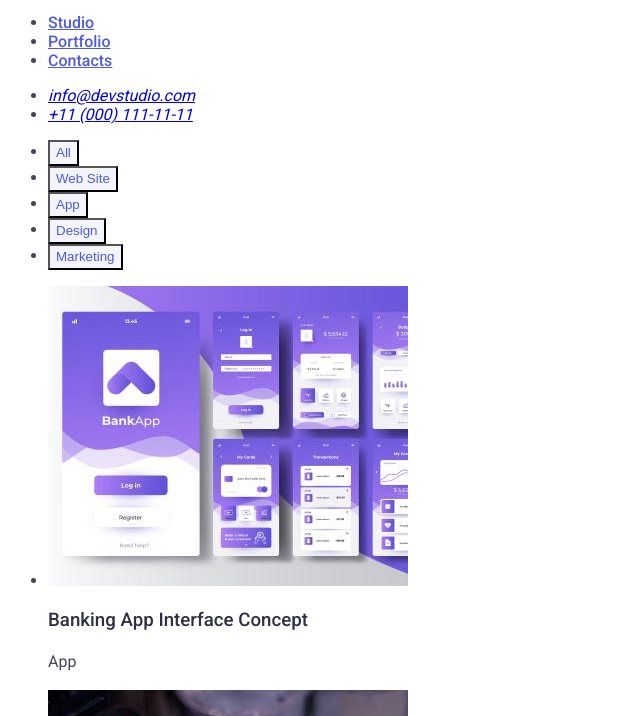
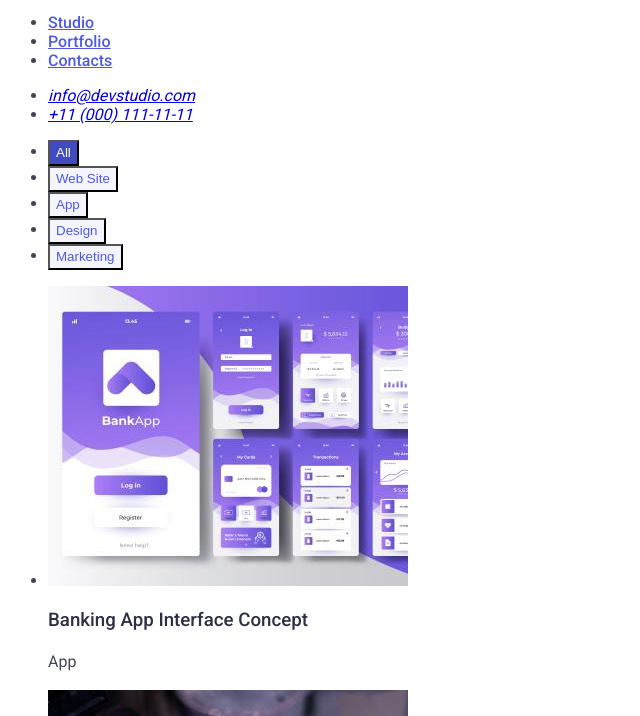
Before and after one commit to OlehKozubJS/goit-markup-hw-02, a plain HTML site: page portfolio.html in a window 1280 px wide. In both pictures the pointer is over the button "All". Shown: the part 30-746 px from the top of the page, without its empty margins (0-640 px from the left). Drawn offline with Linux system fonts and the light colour scheme.

Commit message:
Update styles.css

```diff
--- a/styles/styles.css
+++ b/styles/styles.css
@@ -91,7 +91,7 @@ body {
     color: var(--button-clr);
 }
 
-.filter-button:active {
+.filter-button:hover, .filter-button:focus {
     background: var(--active-hover-clr);
     color: #FFFFFF;
 }
```
